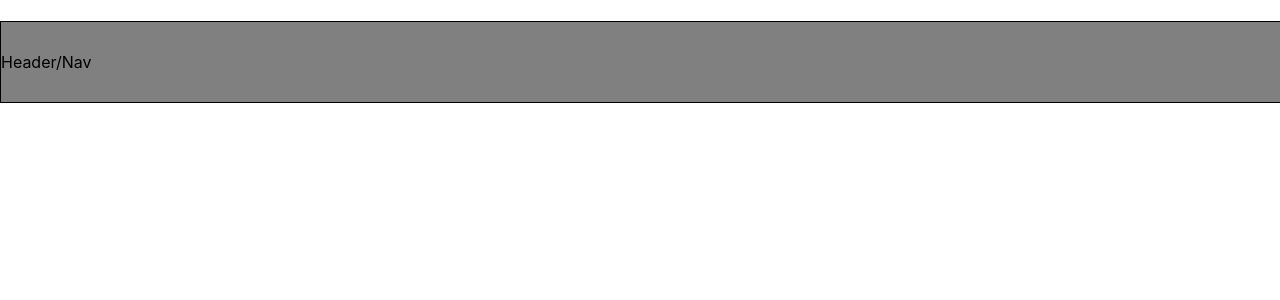
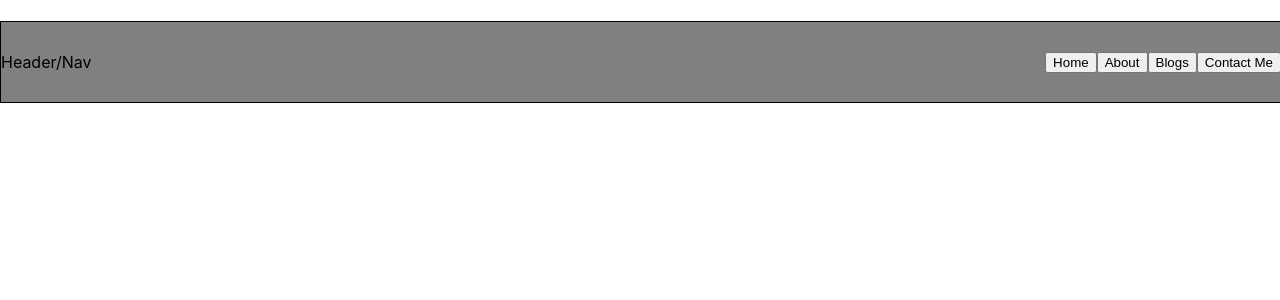
Before and after one commit to Uthaeus/portfolio-1, a React (Create React App) app: page / in a window 1280 px wide. Shown: the top 300 px of the page. Built offline with nearby package versions, Linux system fonts and the light colour scheme.

Commit message:
created reusable Button component and created initial links in header/nav

```diff
--- a/src/components/Header/Header.js
+++ b/src/components/Header/Header.js
@@ -1,3 +1,6 @@
+
+
+import Button from '../UI/Button';
 
 import classes from './Header.module.css';
 
@@ -6,6 +9,12 @@ const Header = props => {
     return (
         <div className={classes.header}>
             <p>Header/Nav</p>
+            <div className={classes['nav-links']}>
+                <Button val='Home' />
+                <Button val='About' />
+                <Button val='Blogs' />
+                <Button val='Contact Me' />
+            </div>
         </div>
     );
 };
--- a/src/components/Header/Header.module.css
+++ b/src/components/Header/Header.module.css
@@ -9,3 +9,8 @@
     background: gray;
     border: 1px solid black;
 }
+
+.nav-links {
+    display: flex;
+    justify-content: space-around;
+}
--- /dev/null
+++ b/src/components/UI/Button.js
@@ -0,0 +1,14 @@
+
+import classes from './Button.module.css';
+
+// val
+// onClick
+
+const Button = props => {
+    return (
+        <button onClick={props.onClick}>{props.val}</button>
+    );
+};
+
+
+export default Button;
```
Also changed, not shown: src/components/UI/Button.module.css (added).
